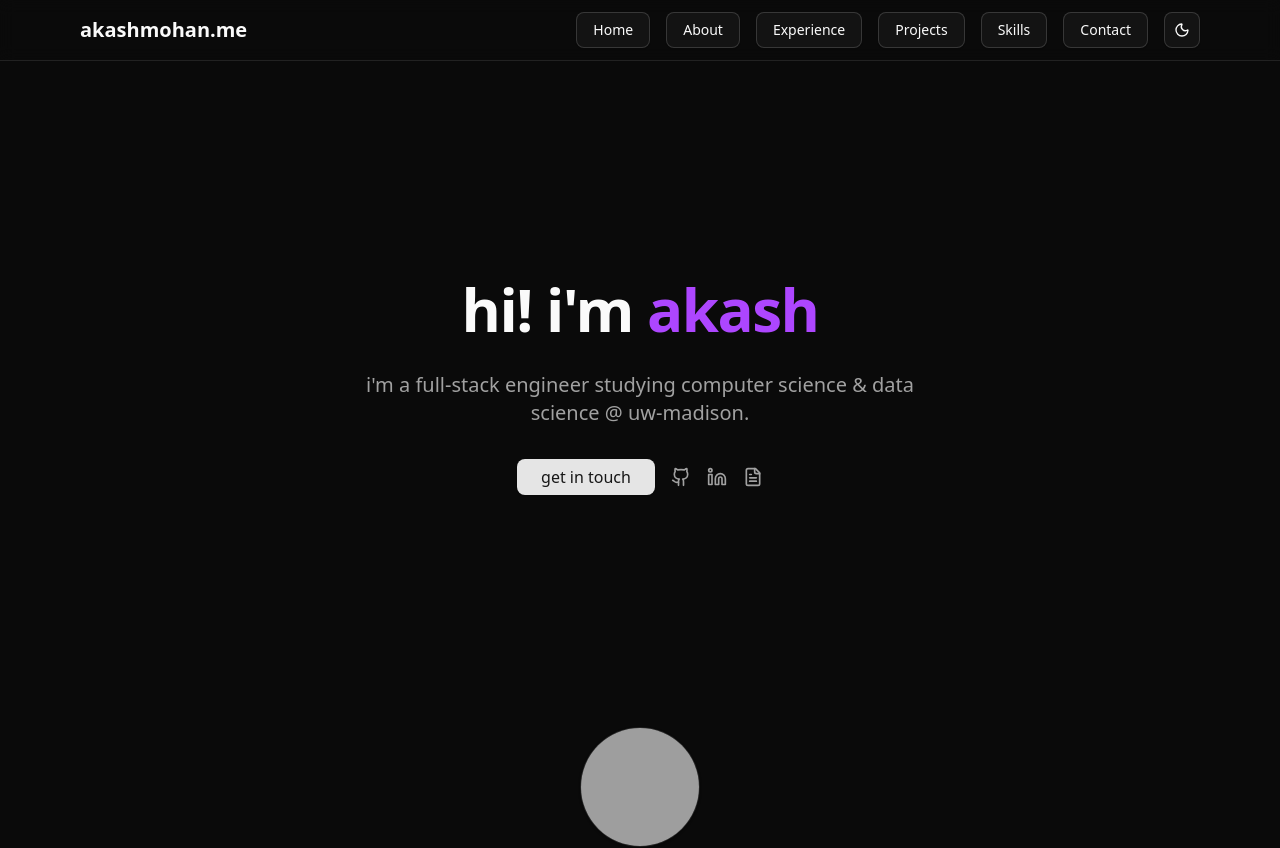
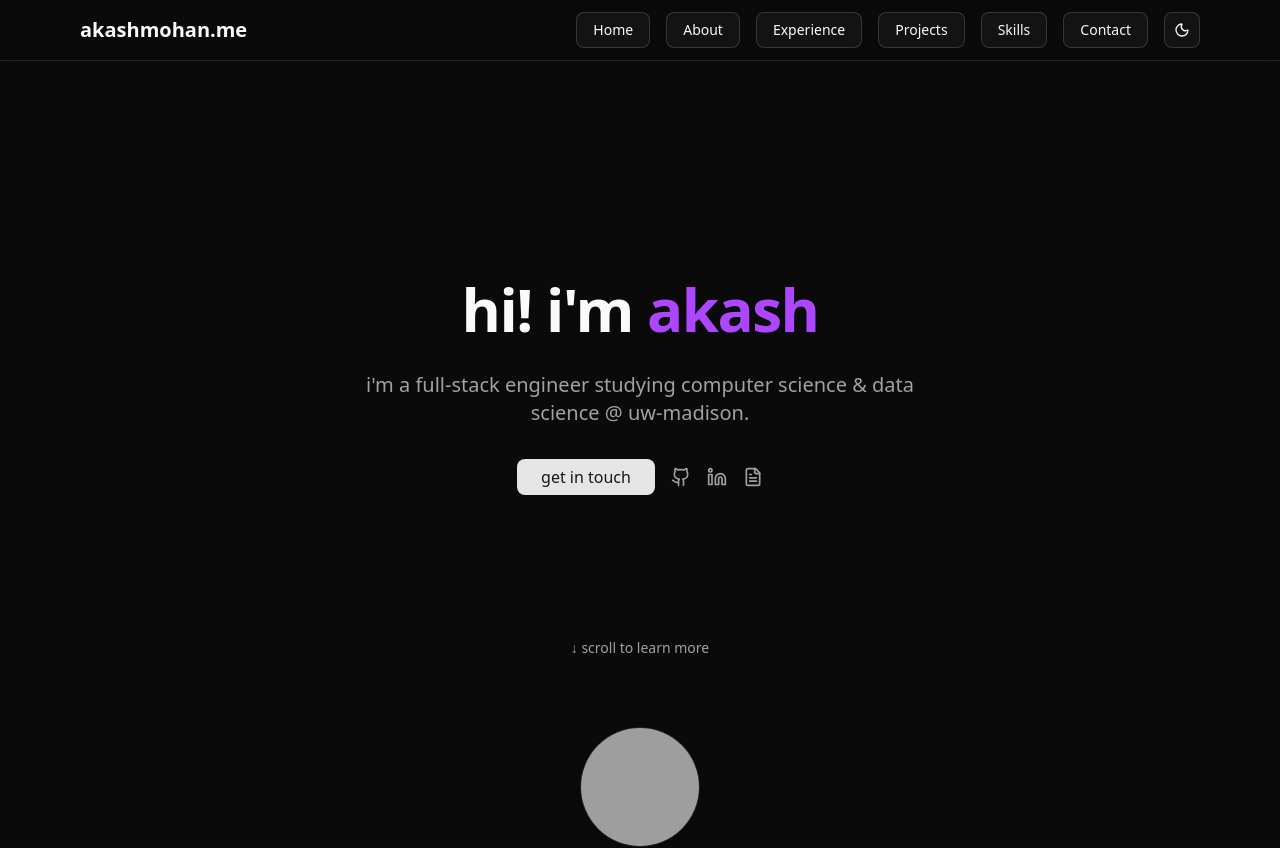
Before and after one commit to akashm6/current_portfolio, a Next.js app: page / in a window 1280 px wide. Shown: the top 848 px of the page. Built offline with nearby package versions, Linux system fonts and the light colour scheme; grey boxes are pictures that could not be loaded.

Commit message:
scroll cue + correct resume link

```diff
--- a/src/components/Hero.jsx
+++ b/src/components/Hero.jsx
@@ -68,13 +68,23 @@ export default function Hero() {
             <Linkedin className="w-5 h-5" />
           </a>
           <a
-            href=""
+            href="/AkashMohanResume2025.pdf"
             target="_blank"
             className="hover:text-purple-500 transition-colors"
           >
             <FileText className="w-5 h-5" />
           </a>
         </div>
+        <motion.div
+          initial={{ opacity: 0, y: 10 }}
+          animate={{ opacity: 1, y: 0 }}
+          transition={{ delay: 1.2, duration: 0.6 }}
+          className="absolute bottom-6 w-full flex justify-center"
+        >
+          <div className="animate-bounce text-muted-foreground text-sm">
+            ↓ scroll to learn more
+          </div>
+        </motion.div>
       </motion.div>
     </motion.section>
   );
```
